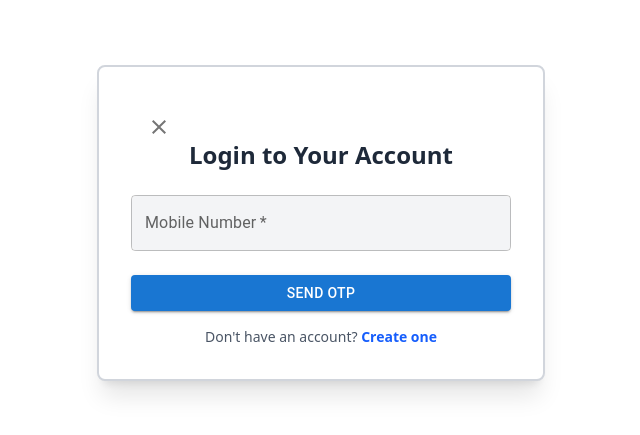
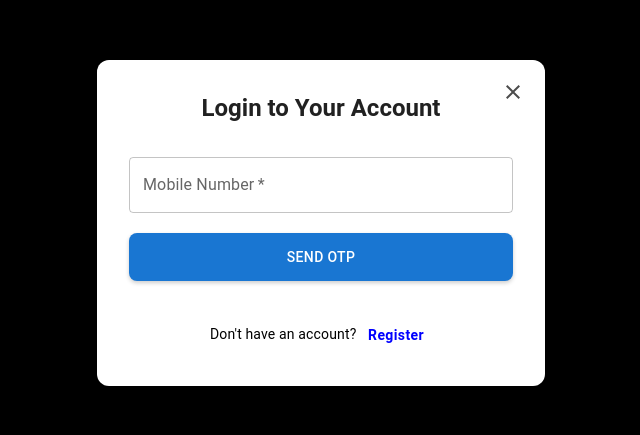
Before and after one commit to tanisha-sahu/Local-Shop, a React (Vite) app in the folder frontend/: page /login in a window 1280 px wide. Shown: the part 177-612 px from the top of the page, without its empty margins (319-959 px from the left). Built offline with nearby package versions, Linux system fonts and the light colour scheme.

Commit message:
registration page added

```diff
--- a/frontend/src/App.tsx
+++ b/frontend/src/App.tsx
@@ -2,7 +2,6 @@ import { BrowserRouter as Router, Routes, Route } from "react-router-dom";
 import { useState } from "react";
 import Home from "./pages/HomePage.tsx";
 import LoginPage from "./pages/LoginPage";
-import SignupPage from "./pages/SignupPage.tsx"
 
 const App = () => {
   const [isLoggedIn, setIsLoggedIn] = useState(false); // Manage login state
@@ -25,7 +24,6 @@ const App = () => {
         <Route path="/" element={<Home isLoggedIn={isLoggedIn} onLogin={handleLogin} onLogout={handleLogout} />} />
         {/* Define route for LoginPage */}
         <Route path="/login" element={<LoginPage onLogin={handleLogin} onClose={handleLogout}/>} />
-        <Route path="/signup" element={<SignupPage />} />
       </Routes>
     </Router>
   );
--- a/frontend/src/components/StoreCard.tsx
+++ b/frontend/src/components/StoreCard.tsx
@@ -16,7 +16,7 @@ const StoreCard = ({ store }: { store: Store }) => {
       alt={store.name}
       sx={{ height: 180 }} // Fixed image height
     />
-    <CardContent sx={{ flexGrow: 1, display: "flex", flexDirection: "column", alignItems: "center" }}>
+    <CardContent sx={{ flexGrow: 1, display: "flex", flexDirection: "column", alignItems: "start" }}>
       <Typography variant="h6">{store.name}</Typography>
       <Rating value={store.rating} precision={0.1} readOnly />
     </CardContent>
--- a/frontend/src/pages/LoginPage.tsx
+++ b/frontend/src/pages/LoginPage.tsx
@@ -1,63 +1,90 @@
-import React, { useState } from 'react';
-import { TextField, Button, CircularProgress, IconButton } from '@mui/material';
+import React, { useState } from "react";
+import { IconButton, Button, CircularProgress, TextField, Typography } from '@mui/material';
 import CloseIcon from '@mui/icons-material/Close';
-// import {SignupPage} from './SignupPage.tsx'
-import { Link } from "react-router-dom";
 
 
-interface LoginPageProps {
+interface LoginModalProps {
   onLogin: () => void;
   onClose: () => void;
 }
 
-const LoginModal: React.FC<LoginPageProps> = ({ onLogin, onClose }) => {
-    const [step, setStep] = useState<1 | 2>(1);
-    const [mobile, setMobile] = useState<string>('');
-    const [otp, setOtp] = useState<string>('');
+const LoginModal: React.FC<LoginModalProps> = ({ onLogin, onClose }) => {
+  const [step, setStep] = useState<"login" | "register" | "otp">("login");
+  const [mobile, setMobile] = useState<string>("");
+  const [otp, setOtp] = useState<string>("");
+  const [name, setName] = useState<string>("");
+  const [address, setAddress] = useState<string>("");
   const [error, setError] = useState<string | null>(null);
   const [loading, setLoading] = useState<boolean>(false);
 
-    const handleMobileSubmit = async (e: React.FormEvent) => {
+  const handleSubmit = async (e: React.FormEvent) => {
     e.preventDefault();
     if (!mobile.match(/^\d{10}$/)) {
-            setError('Please enter a valid 10-digit mobile number');
+      setError("Please enter a valid 10-digit mobile number");
       return;
     }
+    if (step === "register" && (!name || !address)) {
+      setError("Please enter all details");
+      return;
+    }
+
     setError(null);
     setLoading(true);
     setTimeout(() => {
       setLoading(false);
-            setStep(2);
+      setStep("otp");
     }, 2000);
   };
 
   const handleOtpSubmit = async (e: React.FormEvent) => {
     e.preventDefault();
     if (otp.length !== 6) {
-            setError('Please enter a valid 6-digit OTP');
+      setError("Please enter a valid 6-digit OTP");
       return;
     }
+
     setError(null);
     setLoading(true);
     setTimeout(() => {
       onLogin();
       onClose();
       setLoading(false);
-            console.log('OTP Verified');
+      console.log("OTP Verified");
     }, 2000);
   };
 
   return (
-        <div className="fixed inset-0 flex items-center justify-center bg-opacity-50 z-50">
-            <div className="bg-white bg-opacity-60 backdrop-blur-md p-8 rounded-lg border-2 border-gray-300 shadow-xl w-full max-w-md animate__animated animate__fadeIn relative">
-                <IconButton className="absolute top-2 left-2" onClick={onClose}>
+    <div className="fixed inset-0 flex items-center justify-center bg-black bg-opacity-50 z-50">
+      <div className="bg-white p-8 rounded-xl shadow-2xl w-full max-w-md relative transition-transform transform">
+        <IconButton
+          sx={{
+            position: 'absolute',
+            top: 12,
+            right: 12,
+            color: 'rgba(0, 0, 0, 0.7)',
+            '&:hover': { color: 'rgba(0, 0, 0, 0.9)' },
+          }}
+          onClick={onClose}
+        >
           <CloseIcon />
         </IconButton>
-                <h2 className="text-2xl font-bold text-center text-gray-800 mb-6">Login to Your Account</h2>
-                {error && <p className="text-red-500 text-center mb-4">{error}</p>}
-                {step === 1 && (
-                    <form onSubmit={handleMobileSubmit} className="space-y-6">
-                        <div>
+
+        <Typography variant="h5" align="center" color="textPrimary" sx={{ mb: 4, fontWeight: 'bold' }}>
+          {step === "login"
+            ? "Login to Your Account"
+            : step === "register"
+            ? "Create an Account"
+            : "Enter OTP"}
+        </Typography>
+
+        {error && (
+          <Typography color="error" align="center" sx={{ mb: 4, fontSize: '0.875rem' }}>
+            {error}
+          </Typography>
+        )}
+
+        {step === "login" && (
+          <form onSubmit={handleSubmit} style={{ display: 'flex', flexDirection: 'column', gap: 20 }}>
             <TextField
               label="Mobile Number"
               variant="outlined"
@@ -65,20 +92,129 @@ const LoginModal: React.FC<LoginPageProps> = ({ onLogin, onClose }) => {
               onChange={(e) => setMobile(e.target.value)}
               fullWidth
               required
-                                className="bg-gray-100 rounded-lg"
               type="tel"
-                                placeholder="Enter your mobile number"
               inputProps={{ maxLength: 10 }}
+              sx={{
+                borderRadius: 2,
+                '& .MuiInputBase-root': {
+                  transition: 'all 0.3s ease-in-out',
+                },
+                '&:hover .MuiOutlinedInput-root': {
+                  borderColor: 'primary.main',
+                },
+              }}
             />
-                        </div>
-                        <Button type="submit" variant="contained" color="primary" fullWidth className="py-2 relative" disabled={loading}>
-                            {loading ? <CircularProgress size={24} color="inherit" /> : 'Send OTP'}
+            <Button
+              type="submit"
+              variant="contained"
+              color="primary"
+              fullWidth
+              disabled={loading}
+              sx={{
+                borderRadius: 2,
+                padding: '12px',
+                '&:hover': { backgroundColor: 'primary.dark' },
+                boxShadow: '0 2px 4px rgba(0, 0, 0, 0.2)',
+              }}
+            >
+              {loading ? <CircularProgress size={24} color="inherit" /> : "Send OTP"}
             </Button>
+            <Typography variant="body2" align="center" sx={{ mt: 2, fontSize: '0.875rem' }}>
+              Don't have an account?{" "}
+              <Button
+                onClick={() => setStep("register")}
+                sx={{ color: 'blue', fontWeight: 'bold', textTransform: 'none' }}
+              >
+                Register
+              </Button>
+            </Typography>
           </form>
         )}
-                {step === 2 && (
-                    <form onSubmit={handleOtpSubmit} className="space-y-6">
-                        <div>
+
+        {step === "register" && (
+          <form onSubmit={handleSubmit} style={{ display: 'flex', flexDirection: 'column', gap: 20 }}>
+            <TextField
+              label="Name"
+              variant="outlined"
+              value={name}
+              onChange={(e) => setName(e.target.value)}
+              fullWidth
+              required
+              sx={{
+                borderRadius: 2,
+                '& .MuiInputBase-root': {
+                  transition: 'all 0.3s ease-in-out',
+                },
+                '&:hover .MuiOutlinedInput-root': {
+                  borderColor: 'primary.main',
+                },
+              }}
+            />
+            <TextField
+              label="Address"
+              variant="outlined"
+              value={address}
+              onChange={(e) => setAddress(e.target.value)}
+              fullWidth
+              required
+              sx={{
+                borderRadius: 2,
+                '& .MuiInputBase-root': {
+                  transition: 'all 0.3s ease-in-out',
+                },
+                '&:hover .MuiOutlinedInput-root': {
+                  borderColor: 'primary.main',
+                },
+              }}
+            />
+            <TextField
+              label="Mobile Number"
+              variant="outlined"
+              value={mobile}
+              onChange={(e) => setMobile(e.target.value)}
+              fullWidth
+              required
+              type="tel"
+              inputProps={{ maxLength: 10 }}
+              sx={{
+                borderRadius: 2,
+                '& .MuiInputBase-root': {
+                  transition: 'all 0.3s ease-in-out',
+                },
+                '&:hover .MuiOutlinedInput-root': {
+                  borderColor: 'primary.main',
+                },
+              }}
+            />
+            <Button
+              type="submit"
+              variant="contained"
+              color="primary"
+              fullWidth
+              disabled={loading}
+              sx={{
+                borderRadius: 2,
+                padding: '12px',
+                '&:hover': { backgroundColor: 'primary.dark' },
+                boxShadow: '0 2px 4px rgba(0, 0, 0, 0.2)',
+              }}
+            >
+              {loading ? <CircularProgress size={24} color="inherit" /> : "Send OTP"}
+            </Button>
+            <Typography variant="body2" align="center" sx={{ mt: 2, fontSize: '0.875rem' }}>
+              Already have an account?{" "}
+              <Button
+                onClick={() => setStep("login")}
+                sx={{ color: 'blue', fontWeight: 'bold', textTransform: 'none' }}
+              >
+                Login
+              </Button>
+            </Typography>
+          </form>
+        )}
+
+        {step === "otp" && (
+          <form onSubmit={handleOtpSubmit} style={{ display: 'flex', flexDirection: 'column', gap: 20 }}>
             <TextField
               label="OTP"
               variant="outlined"
@@ -86,34 +222,38 @@ const LoginModal: React.FC<LoginPageProps> = ({ onLogin, onClose }) => {
               onChange={(e) => setOtp(e.target.value)}
               fullWidth
               required
-                                className="bg-gray-100 rounded-lg"
               type="text"
-                                placeholder="Enter the OTP"
               inputProps={{ maxLength: 6 }}
+              sx={{
+                borderRadius: 2,
+                '& .MuiInputBase-root': {
+                  transition: 'all 0.3s ease-in-out',
+                },
+                '&:hover .MuiOutlinedInput-root': {
+                  borderColor: 'primary.main',
+                },
+              }}
             />
-                        </div>
-                        <Button type="submit" variant="contained" color="primary" fullWidth className="py-2 relative" disabled={loading}>
-                            {loading ? <CircularProgress size={24} color="inherit" /> : 'Verify OTP'}
+            <Button
+              type="submit"
+              variant="contained"
+              color="primary"
+              fullWidth
+              disabled={loading}
+              sx={{
+                borderRadius: 2,
+                padding: '12px',
+                '&:hover': { backgroundColor: 'primary.dark' },
+                boxShadow: '0 2px 4px rgba(0, 0, 0, 0.2)',
+              }}
+            >
+              {loading ? <CircularProgress size={24} color="inherit" /> : "Verify OTP"}
             </Button>
           </form>
         )}
-                <div className="text-center mt-4 text-sm text-gray-600">
-                    {/* <p>
-                        By logging in, you agree to our{' '}
-                        <a href="/terms" className="text-blue-500 hover:underline">
-                            Terms & Conditions
-                        </a>
-                    </p> */}
-                    <p className="text-center mt-4 text-sm">
-                    Don't have an account?{" "}
-                    <Link to="/signup" className="text-blue-600 font-semibold hover:underline">
-                 Create one
-                </Link>
-                </p>
+      </div>
     </div>
 
-            </div>
-        </div>
   );
 };
 
--- a/frontend/src/pages/SignupPage.tsx
+++ /dev/null
@@ -1,91 +0,0 @@
-import { useState } from "react";
-import { Input } from "../components/Input"; // Correct import
-import { Button } from "../components/Button"; // Correct import
-import { Card } from "../components/Card"; // Correct import
-import { Loader2 } from "lucide-react";
-
-export default function SignUp() {
-  const [name, setName] = useState("");
-  const [address, setAddress] = useState("");
-  const [phone, setPhone] = useState("");
-  const [otp, setOtp] = useState("");
-  const [step, setStep] = useState(1);
-  const [loading, setLoading] = useState(false);
-
-  const sendOtp = () => {
-    setLoading(true);
-    setTimeout(() => {
-      setLoading(false);
-      setStep(2);
-    }, 1500);
-  };
-
-  const verifyOtp = () => {
-    setLoading(true);
-    setTimeout(() => {
-      setLoading(false);
-      alert("OTP Verified! Redirecting...");
-    }, 1500);
-  };
-
-  return (
-    <div className="flex justify-center items-center min-h-screen">
-      <Card className="w-96 p-6 rounded-2xl shadow-md ">
-        <div className="p-4">
-          <h2 className="text-xl font-semibold text-center mb-4">
-            {step === 1 ? "Create Your Account" : "Enter OTP"}
-          </h2>
-          {step === 1 ? (
-            <>
-              <Input
-                type="text"
-                placeholder="Enter your name"
-                className="mb-4"
-                value={name}
-                onChange={(e) => setName(e.target.value)}
-              />
-              <Input
-                type="text"
-                placeholder="Enter your address"
-                className="mb-4"
-                value={address}
-                onChange={(e) => setAddress(e.target.value)}
-              />
-              <Input
-                type="tel"
-                placeholder="Enter mobile number"
-                className="mb-4"
-                value={phone}
-                onChange={(e) => setPhone(e.target.value)}
-              />
-              <Button
-                className="w-full"
-                onClick={sendOtp}
-                disabled={name === "" || address === "" || phone.length !== 10 || loading}
-              >
-                {loading ? <Loader2 className="animate-spin" /> : "Send OTP"}
-              </Button>
-            </>
-          ) : (
-            <>
-              <Input
-                type="text"
-                placeholder="Enter OTP"
-                className="mb-4"
-                value={otp}
-                onChange={(e) => setOtp(e.target.value)}
-              />
-              <Button
-                className="w-full"
-                onClick={verifyOtp}
-                disabled={otp.length !== 6 || loading}
-              >
-                {loading ? <Loader2 className="animate-spin" /> : "Verify OTP"}
-              </Button>
-            </>
-          )}
-        </div>
-      </Card>
-    </div>
-  );
-}
```
Also changed, not shown: frontend/src/components/Button.tsx (deleted, +0 -21 lines), frontend/src/components/Card.tsx (deleted, +0 -13 lines), frontend/src/components/Input.tsx (deleted, +0 -22 lines). Lines whose indentation alone changed are shown as unchanged.
